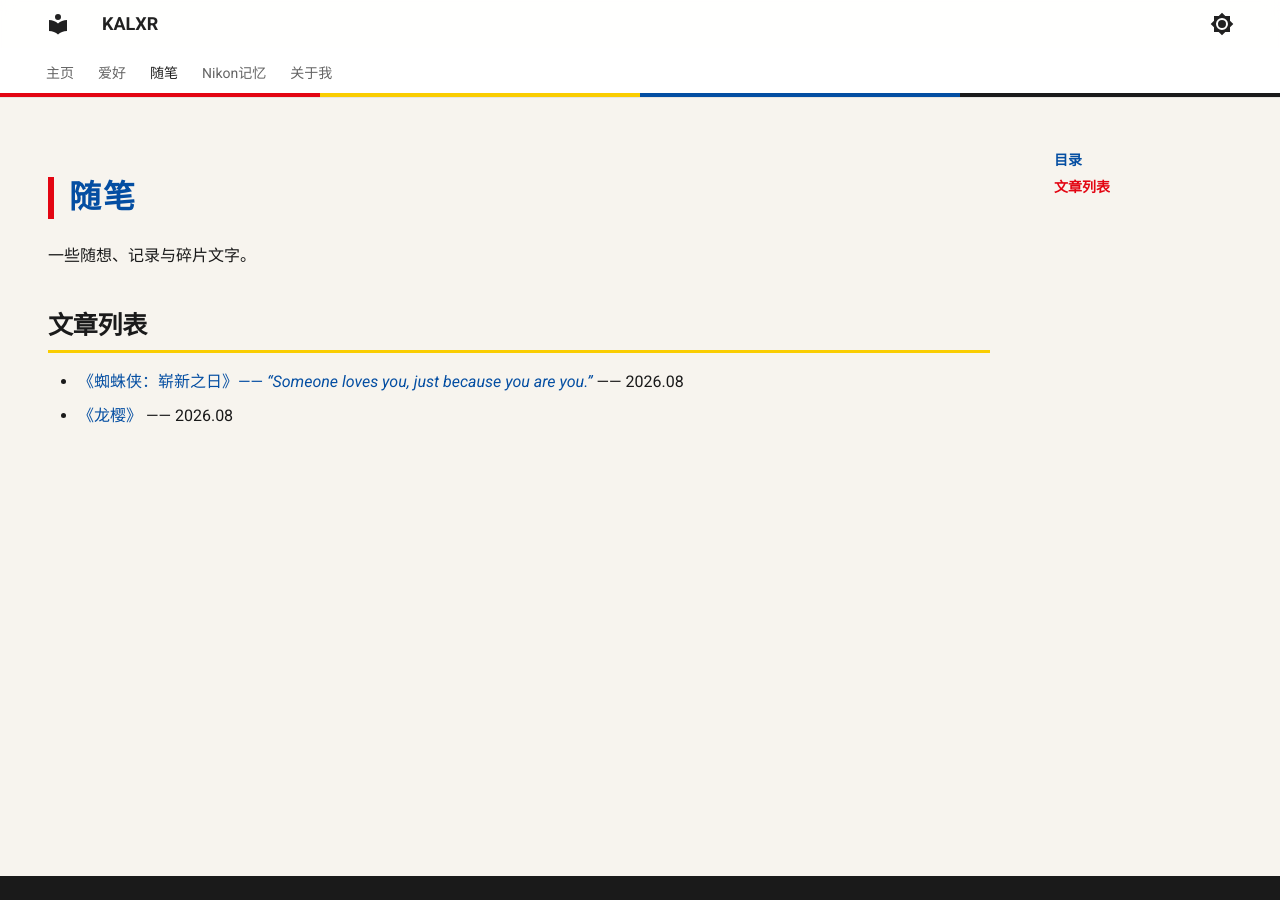
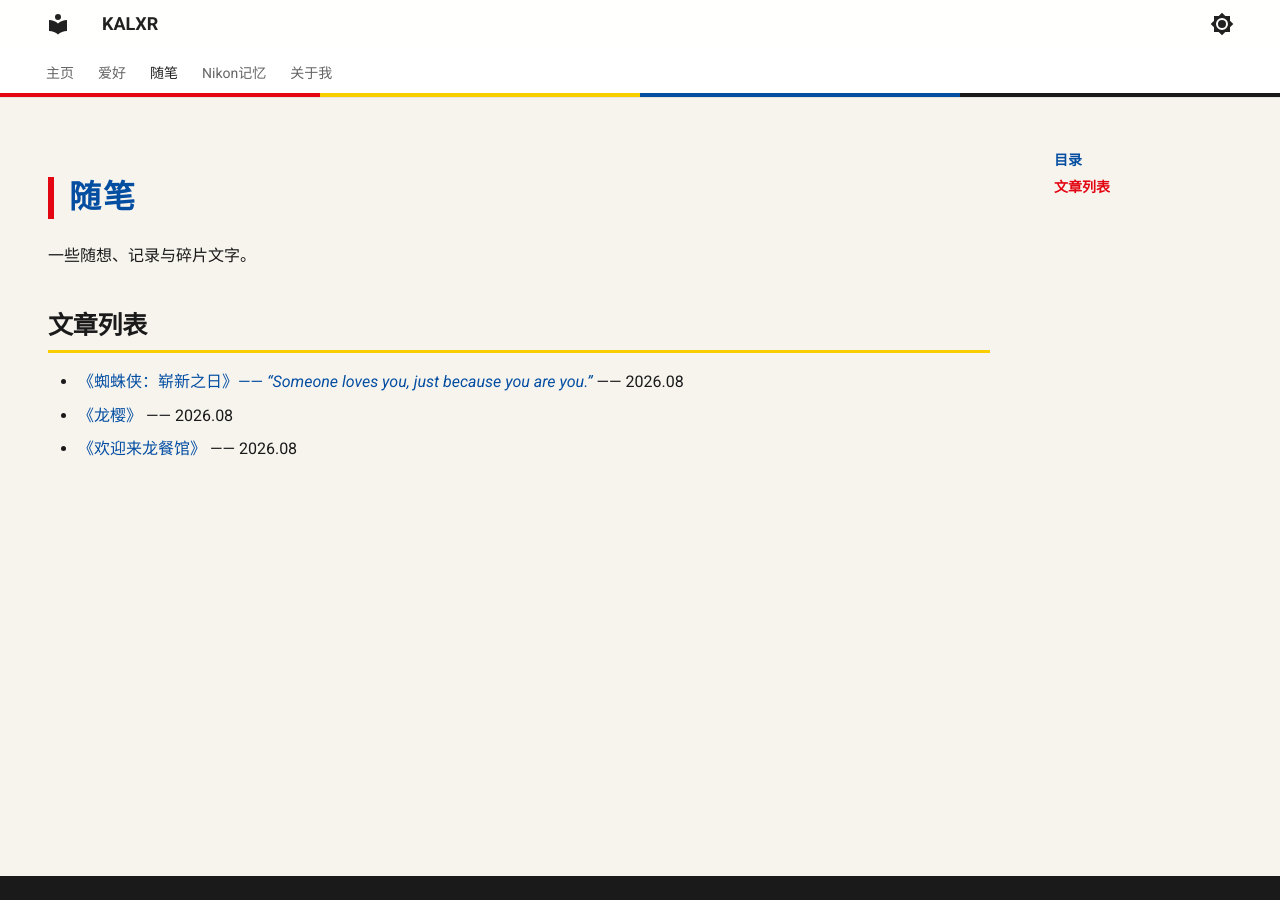
Before and after one commit to lhr024/lhr024.github.io, an MkDocs documentation site: the page built from docs/notes/index.md, in a window 1280 px wide. Built offline with MkDocs 1.6.1 and Material for MkDocs 9.7.7, drawn with Linux system fonts in a browser that asks for light colours.

Commit message:
new notes

```diff
--- a/docs/notes/index.md
+++ b/docs/notes/index.md
@@ -6,3 +6,4 @@
 
 - [《蜘蛛侠：崭新之日》—— *“Someone loves you, just because you are you.”*](spiderMan.md) —— 2026.08
 - [《龙樱》](longying.md) —— 2026.08
+- [《欢迎来龙餐馆》](longchef.md) —— 2026.08
```
